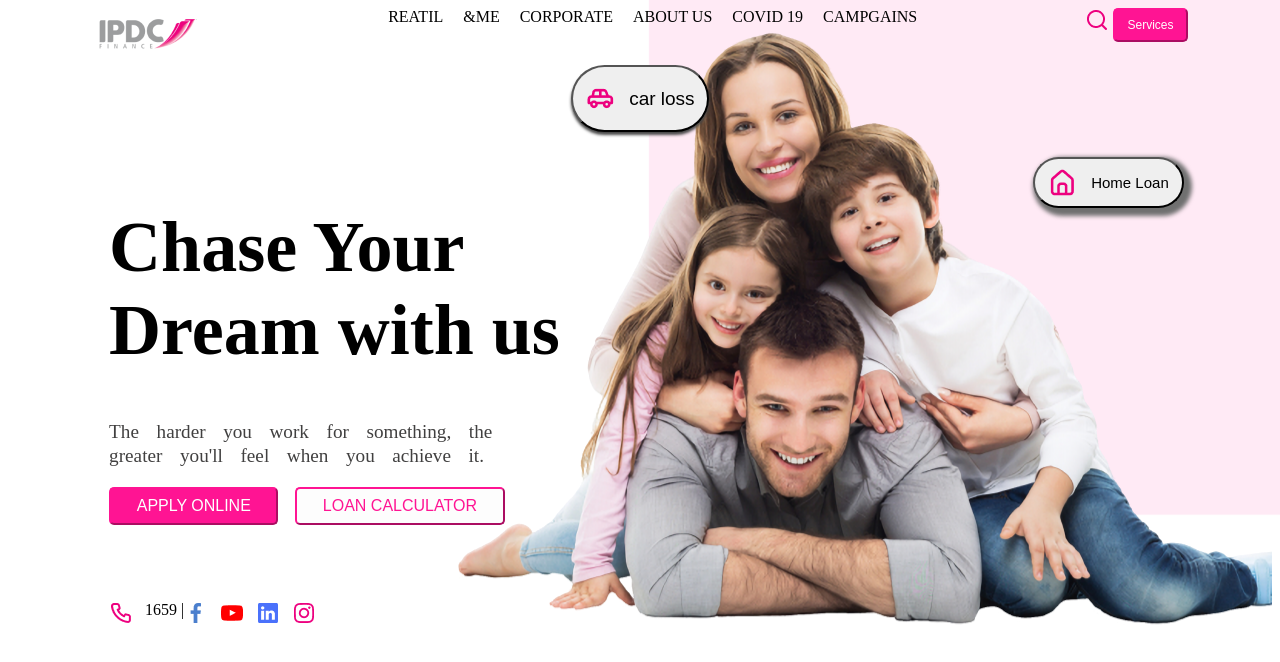
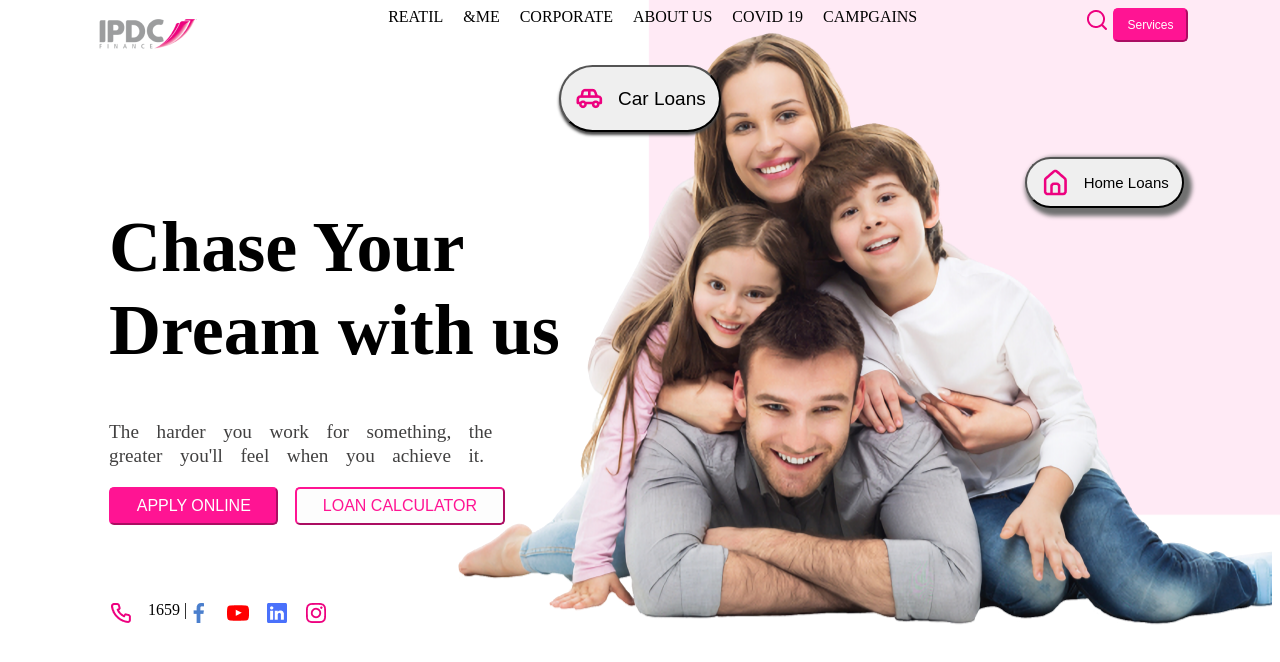
Before and after one commit to Shubhamashish1310/BUILDING-WEB-PAGE, a plain HTML site: page index.html in a window 1280 px wide. Drawn offline with Linux system fonts and the light colour scheme.

Commit message:
style and spelling

```diff
--- a/index.html
+++ b/index.html
@@ -29,7 +29,7 @@
 </div>
 
 <div class="car">
-    <button><img src="car.png" alt="">car loss</button>
+    <button><img src="car.png" alt="">Car Loans</button>
 
 </div>
 
@@ -38,7 +38,7 @@
     <button class="apply">APPLY ONLINE</button>
 <button class="calcul">LOAN CALCULATOR</button></div>
 
-<div class="loan"><button><img src="House.png" alt=""> Home Loan</button></div>
+<div class="loan"><button><img src="House.png" alt=""> Home Loans</button></div>
 </div>
 
 <div class="foot">
--- a/style.css
+++ b/style.css
@@ -90,7 +90,7 @@ a{
 
 }
 .foot img {
-    padding: 0px 12px 0px 0px;
+    padding: 0px 15px 0px 0px;
 }
 
 .dream h1{
```
